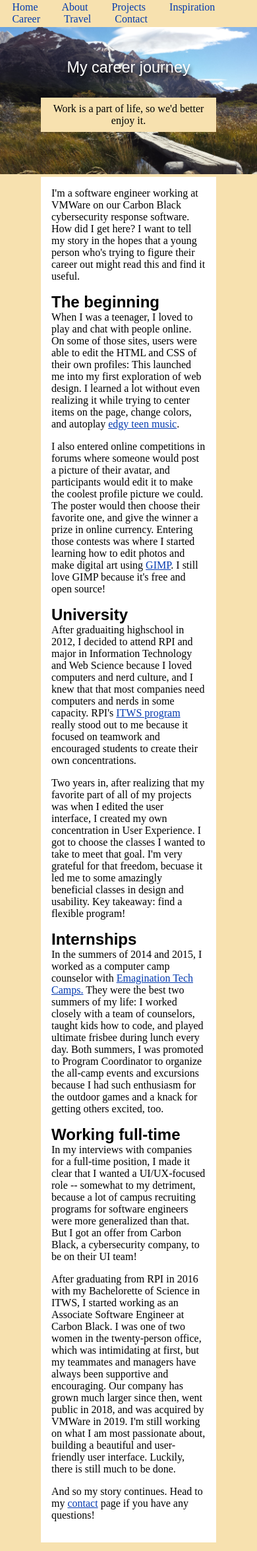
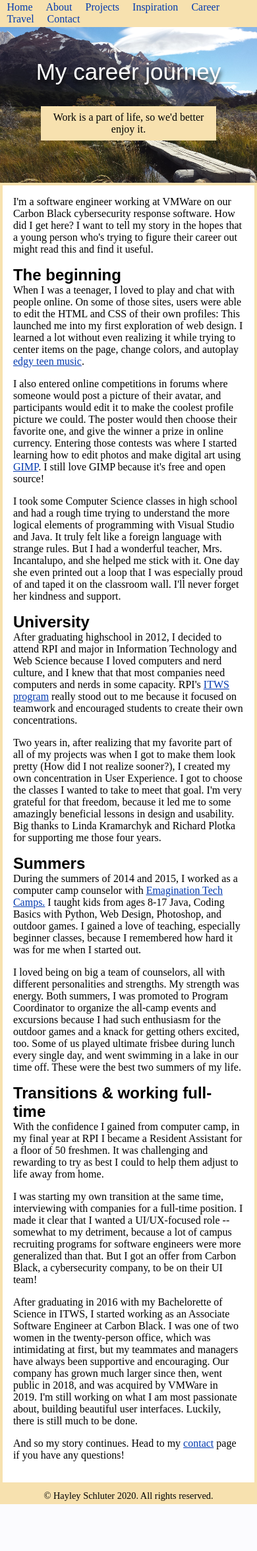
Before and after one commit to Hydriad/hydriad.github.io, a PHP site: page /update/career.php in a window 390 px wide. Shown: the top 2351 px of the page at 66% size. After the commit the page ends 2280 px from the top, so only its background shows below. Run offline with PHP 8.4, Linux system fonts and the light colour scheme; some web fonts are replaced.

Commit message:
more career content and some mobile responsive styling

```diff
--- a/update/career.php
+++ b/update/career.php
@@ -18,17 +18,24 @@
 
             <p>I also entered online competitions in forums where someone would post a picture of their avatar, and participants would edit it to make the coolest profile picture we could. The poster would then choose their favorite one, and give the winner a prize in online currency. Entering those contests was where I started learning how to edit photos and make digital art using <a href="https://www.gimp.org/">GIMP</a>. I still love GIMP because it's free and open source!</p>
 
+            <p>I took some Computer Science classes in high school and had a rough time trying to understand the more logical elements of programming with Visual Studio and Java. It truly felt like a foreign language with strange rules. But I had a wonderful teacher, Mrs. Incantalupo, and she helped me stick with it. One day she even printed out a loop that I was especially proud of and taped  it on the classroom wall. I'll never forget her kindness and support.</p>
+
             <h3>University</h3>
-            <p>After graduaiting highschool in 2012, I decided to attend RPI and major in Information Technology and Web Science because I loved computers and nerd culture, and I knew that that most companies need computers and nerds in some capacity. RPI's <a href="https://science.rpi.edu/itws/programs/undergrad/bs" target="_blank">ITWS program</a> really stood out to me because it focused on teamwork and encouraged students to create their own concentrations.</p>
-            <p>Two years in, after realizing that my favorite part of all of my projects was when I edited the user interface, I created my own concentration in User Experience. I got to choose the classes I wanted to take to meet that goal. I'm very grateful for that freedom, becuase it led me to some amazingly beneficial classes in design and usability. Key takeaway: find a flexible program!</p>
+            <p>After graduating highschool in 2012, I decided to attend RPI and major in Information Technology and Web Science because I loved computers and nerd culture, and I knew that that most companies need computers and nerds in some capacity. RPI's <a href="https://science.rpi.edu/itws/programs/undergrad/bs" target="_blank">ITWS program</a> really stood out to me because it focused on teamwork and encouraged students to create their own concentrations.</p>
 
-            <h3>Internships</h3>
-            <p>In the summers of 2014 and 2015, I worked as a computer camp counselor with <a href="https://www.emaginationtechcamps.com/">Emagination Tech Camps.</a> They were the best two summers of my life: I worked closely with a team of counselors, taught kids how to code, and played ultimate frisbee during lunch every day. Both summers, I was promoted to Program Coordinator to organize the all-camp events and excursions because I had such enthusiasm for the outdoor games and a knack for getting others excited, too.</p>
+            <p>Two years in, after realizing that my favorite part of all of my projects was when I got to make them look pretty (How did I not realize sooner?), I created my own concentration in User Experience. I got to choose the classes I wanted to take to meet that goal. I'm very grateful for that freedom, because it led me to some amazingly beneficial lessons in design and usability. Big thanks to Linda Kramarchyk and Richard Plotka for supporting me those four years.</p>
 
-            <h3>Working full-time</h3>
-            <p>In my interviews with companies for a full-time position, I made it clear that I wanted a UI/UX-focused role -- somewhat to my detriment, because a lot of campus recruiting programs for software engineers were more generalized than that. But I got an offer from Carbon Black, a cybersecurity company, to be on their UI team!</p>
+            <h3>Summers</h3>
+            <p>During the summers of 2014 and 2015, I worked as a computer camp counselor with <a href="https://www.emaginationtechcamps.com/">Emagination Tech Camps.</a> I taught kids from ages 8-17 Java, Coding Basics with Python, Web Design, Photoshop, and outdoor games. I gained a love of teaching, especially beginner classes, because I remembered how hard it was for me when I started out.</p>
 
-            <p>After graduating from RPI in 2016 with my Bachelorette of Science in ITWS, I started working as an Associate Software Engineer at Carbon Black. I was one of two women in the twenty-person office, which was intimidating at first, but my teammates and managers have always been supportive and encouraging. Our company has grown much larger since then, went public in 2018, and was acquired by VMWare in 2019. I'm still working on what I am most passionate about, building a beautiful and user-friendly user interface. Luckily, there is still much to be done.</p>
+            <p>I loved being on big a team of counselors, all with different personalities and strengths. My strength was energy. Both summers, I was promoted to Program Coordinator to organize the all-camp events and excursions because I had such enthusiasm for the outdoor games and a knack for getting others excited, too. Some of us played ultimate frisbee during lunch every single day, and went swimming in a lake in our time off. These were the best two summers of my life.</p>
+
+            <h3>Transitions & working full-time</h3>
+            <p>With the confidence I gained from computer camp, in my final year at RPI I became a Resident Assistant for a floor of 50 freshmen. It was challenging and rewarding to try as best I could to help them adjust to life away from home.</p>
+
+            <p>I was starting my own transition at the same time, interviewing with companies for a full-time position. I made it clear that I wanted a UI/UX-focused role -- somewhat to my detriment, because a lot of campus recruiting programs for software engineers were more generalized than that. But I got an offer from Carbon Black, a cybersecurity company, to be on their UI team!</p>
+
+            <p>After graduating in 2016 with my Bachelorette of Science in ITWS, I started working as an Associate Software Engineer at Carbon Black. I was one of two women in the twenty-person office, which was intimidating at first, but my teammates and managers have always been supportive and encouraging. Our company has grown much larger since then, went public in 2018, and was acquired by VMWare in 2019. I'm still working on what I am most passionate about, building beautiful user interfaces. Luckily, there is still much to be done.</p>
 
             <p>And so my story continues. Head to my <a href="./contact.php">contact</a> page if you have any questions!</p>
         </section>
--- a/update/js/js.js
+++ b/update/js/js.js
@@ -107,7 +107,7 @@ function setMapSize() {
     const map = document.getElementById('google-map');
     // subtract 4 becuase the idrame comes with a 2px border
     map.style.width = (window.innerWidth - 4) + 'px';
-    // subtract to prevent vertical scrollbar
+    // subtract height of header to prevent vertical scrollbar
     map.style.height = (window.innerHeight - 140) + 'px';
 }
 
--- a/update/resources/home.css
+++ b/update/resources/home.css
@@ -13,7 +13,7 @@
 	padding-top: 1.5rem;
 }
 
-.home .content-full-width .blurb {
+.home .blurb {
     padding: .5rem;
     color: black;
     width: calc(45% + 1rem);
@@ -22,6 +22,6 @@
     display: flex;
 }
 
-.home .content-full-width .blurb .description-paragraphs {
+.home .blurb .description-paragraphs {
 	margin-right: .5rem;
 }
--- a/update/resources/styles.css
+++ b/update/resources/styles.css
@@ -118,3 +118,26 @@ footer {
 footer p {
     margin: .5rem 0 .25rem 0;
 }
+
+/*--------------------- MEDIA QUERIES ---------------------*/
+/* for changing window size */
+/* GO FULL WIDTH AT LESS THAN 800 PIXELS */
+@media only screen and (max-width: 800px) {
+    h1 {
+        font-size: 9vw;
+    }
+    nav ul li {
+        margin: 0 .5rem;
+    }
+
+    .content {
+        width: calc(98% - 2rem);
+    }
+
+    .home .content-full-width .blurb {
+        flex-wrap: wrap;
+        width: calc(85% - 2rem);;
+    }
+
+
+}
```
Also changed, not shown: update/resources/travel.css (+9 -0 lines).
